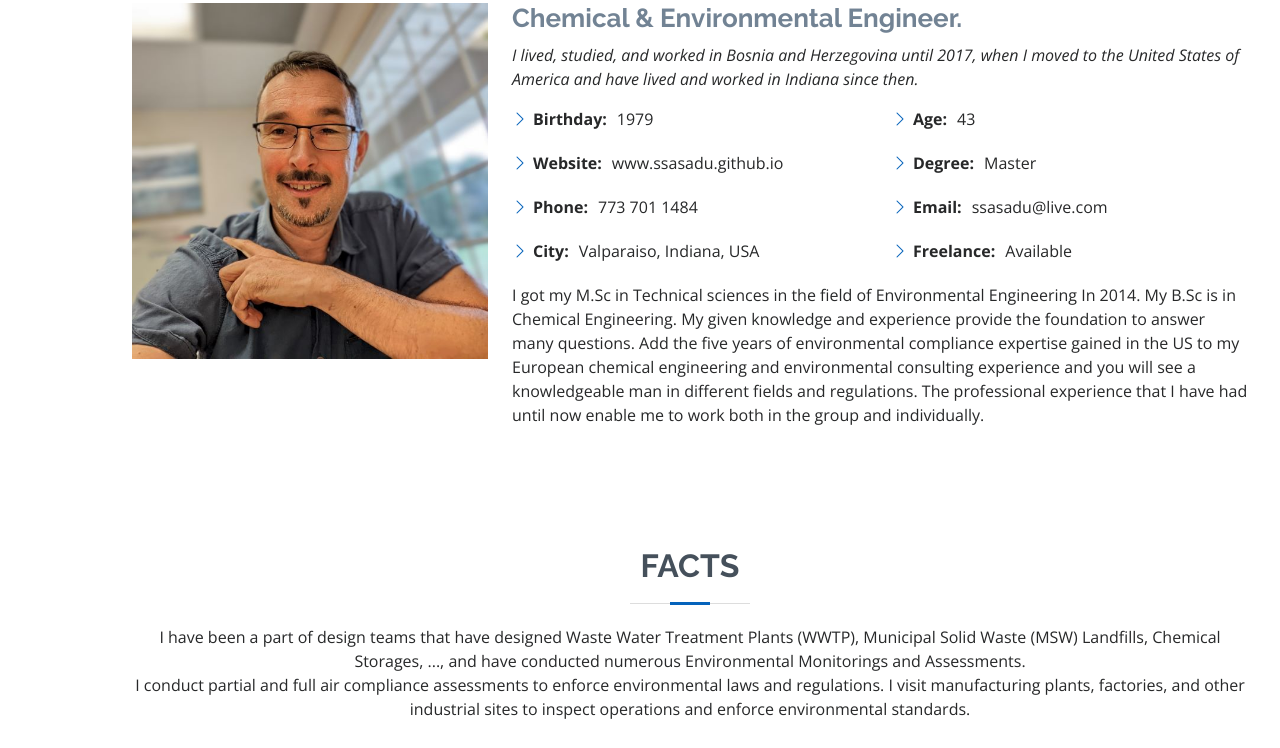
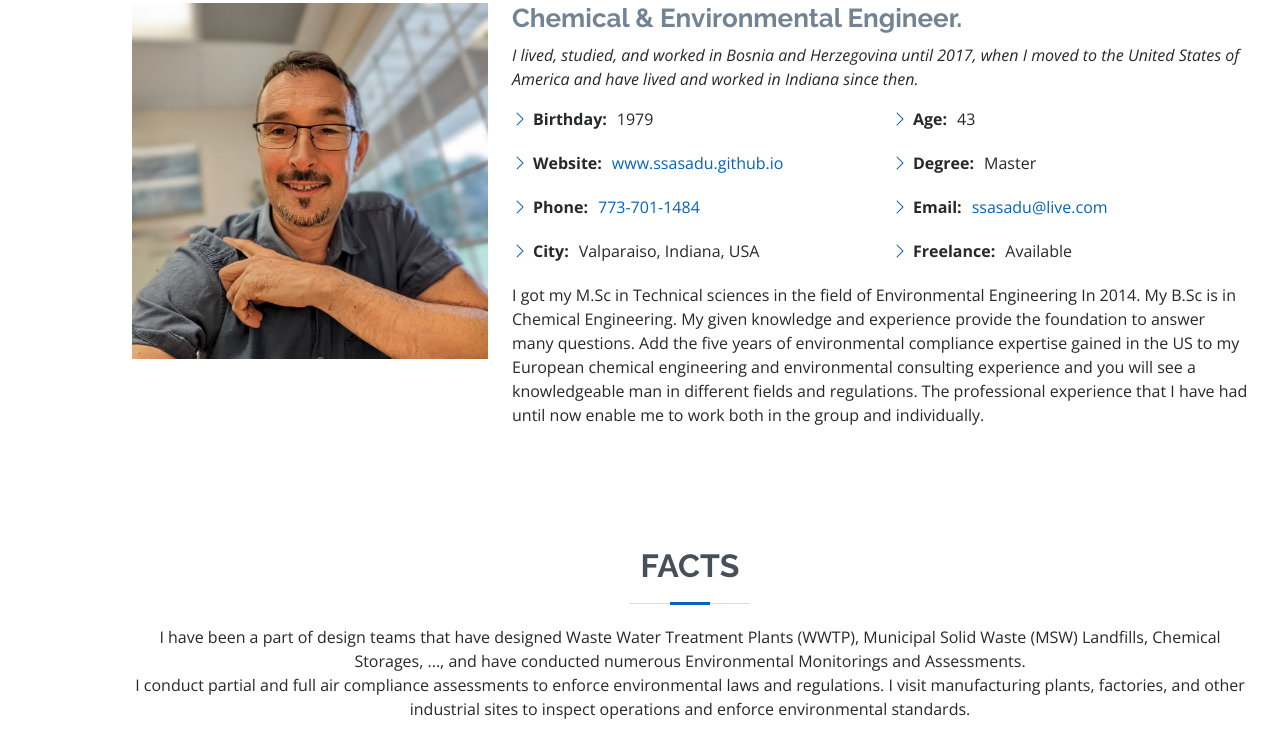
Before and after one commit to ssasadu/ssasadu.github.io, a plain HTML site: page index.html in a window 1280 px wide. Shown: the part 1061-1809 px from the top of the page. Drawn offline with nearby package versions, Linux system fonts and the light colour scheme.

Commit message:
Add contact links and change resume intro

```diff
--- a/index.html
+++ b/index.html
@@ -98,8 +98,8 @@
               <div class="col-lg-6">
                 <ul>
                   <li><i class="bi bi-chevron-right"></i> <strong>Birthday:</strong> <span>1979</span></li>
-                  <li><i class="bi bi-chevron-right"></i> <strong>Website:</strong> <span>www.ssasadu.github.io</span></li>
-                  <li><i class="bi bi-chevron-right"></i> <strong>Phone:</strong> <span>773 701 1484</span></li>
+                  <li><i class="bi bi-chevron-right"></i> <strong>Website:</strong> <span><a href="www.ssasadu.github.io" target="_blank">www.ssasadu.github.io</a></span></li>
+                  <li><i class="bi bi-chevron-right"></i> <strong>Phone:</strong> <span><a href="tel:773-701-1484">773-701-1484</a></span></li>
                   <li><i class="bi bi-chevron-right"></i> <strong>City:</strong> <span>Valparaiso, Indiana, USA</span></li>
                 </ul>
               </div>
@@ -107,7 +107,7 @@
                 <ul>
                   <li><i class="bi bi-chevron-right"></i> <strong>Age:</strong> <span>43</span></li>
                   <li><i class="bi bi-chevron-right"></i> <strong>Degree:</strong> <span>Master</span></li>
-                  <li><i class="bi bi-chevron-right"></i> <strong>Email:</strong> <span>ssasadu@live.com</span></li>
+                  <li><i class="bi bi-chevron-right"></i> <strong>Email:</strong> <span><a href="mailto:ssasadu@live.com">ssasadu@live.com</a></span></li>
                   <li><i class="bi bi-chevron-right"></i> <strong>Freelance:</strong> <span>Available</span></li>
                 </ul>
               </div>
@@ -308,7 +308,7 @@
             <h3 class="resume-title">Sumary</h3>
             <div class="resume-item pb-0">
               <h4>Sasa Dunovic</h4>
-              <p><em>Innovative and deadline-driven Graphic Designer with 3+ years of experience designing and developing user-centered digital/print marketing material from initial concept to final, polished deliverable.</em></p>
+              <p><em>Innovative and deadline-driven Chemical and Environmental Engineer with 17+ years of experience and the professional skills needed to work collaboratively with others to engineer solutions that protect our environment and use resources in a sustainable manner.</em></p>
               <ul>
                 <li>Valparaiso, Indiana, USA</li>
                 <li>773 701 1484</li>
@@ -425,13 +425,13 @@
               <div class="email">
                 <i class="bi bi-envelope"></i>
                 <h4>Email:</h4>
-                <p>ssasadu@live.com</p>
+                <p><a href="mailto:ssasadu@live.com">ssasadu@live.com</a></p>
               </div>
 
               <div class="phone">
                 <i class="bi bi-phone"></i>
                 <h4>Call:</h4>
-                <p>773-701-1484</p>
+                <p><a href="tel:773-701-1484">773-701-1484</a></p>
               </div>
 
             </div>
```
